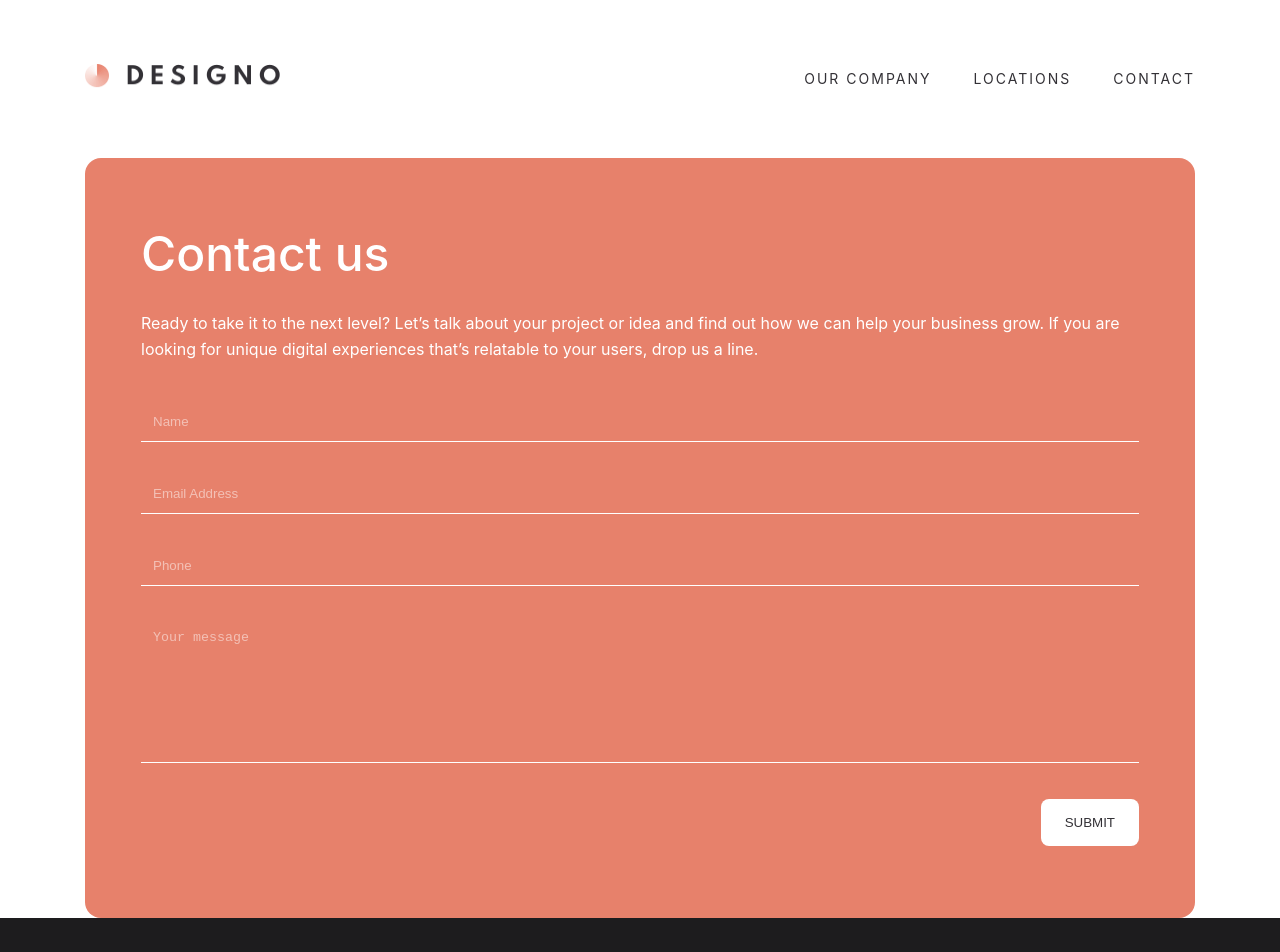
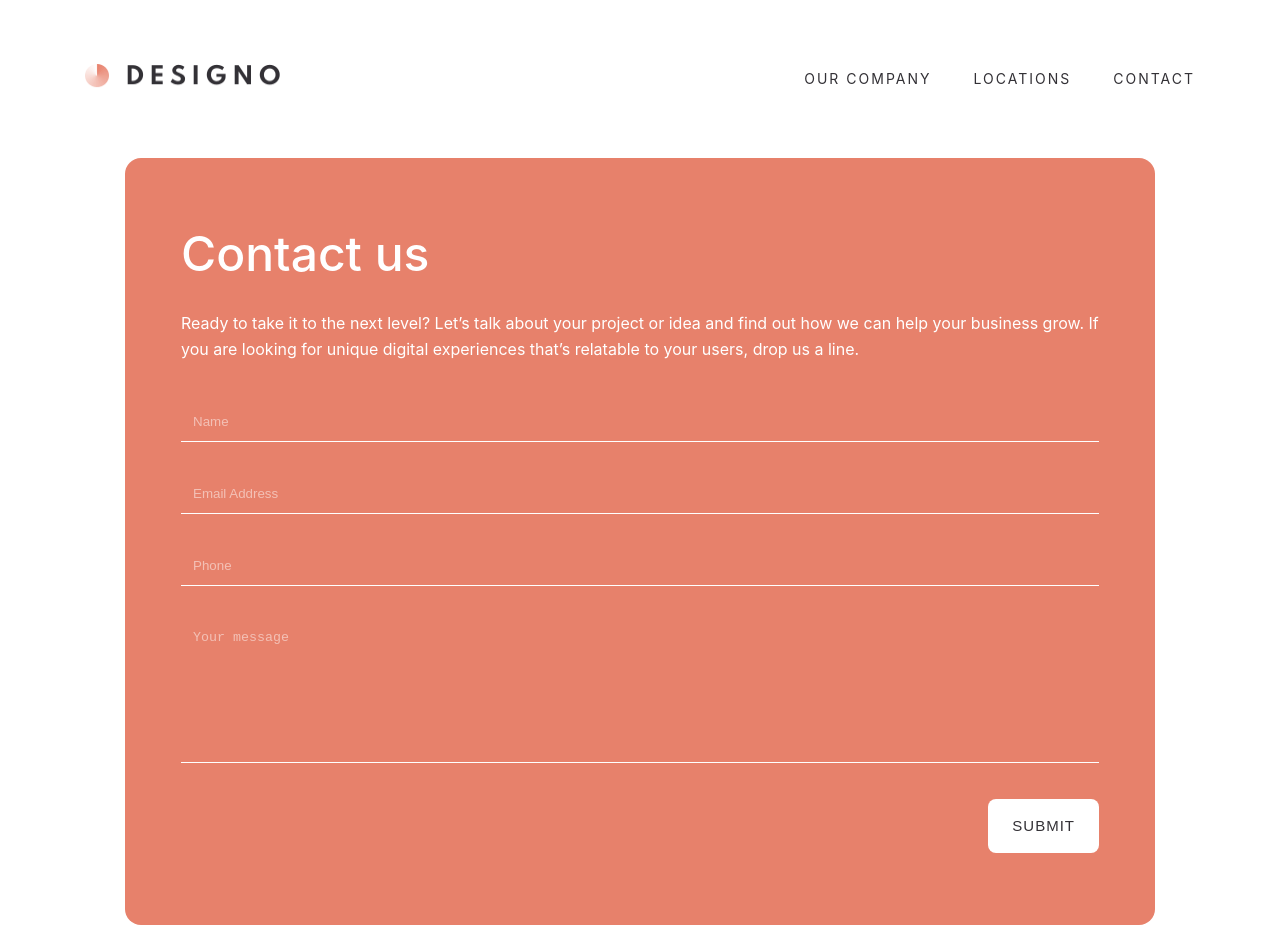
Before and after one commit to MartineauRemi/designo-website, a React (Create React App) app: page /contact in a window 1280 px wide. Shown: the top 952 px of the page. Built offline with nearby package versions, Linux system fonts and the light colour scheme.

Commit message:
Contact page layout complete

```diff
--- a/src/components/Buttons.js
+++ b/src/components/Buttons.js
@@ -9,6 +9,9 @@ export const Button = styled.button`
     padding: var(--button-padding);
     transition: all .2s ease-in-out;
     border-radius: var(--btn-border-radius);
+    letter-spacing: 1px;
+    font-size: 15px;
+    line-height: 22px;
 `
 
 export const WhiteBtn = styled(Button)`
--- a/src/pages/Contact.js
+++ b/src/pages/Contact.js
@@ -1,9 +1,21 @@
 import React from 'react'
 import styled from 'styled-components'
 import ContactForm from '../layout/contact/ContactForm'
+import LocationsCards from '../layout/shared/LocationsCards'
 
 const Main = styled.main`
+    display: grid;
+    row-gap: 7.5rem;
+    padding-bottom: 7.5rem;
 
+    @media screen and (min-width: 768px){
+        padding: 0 2.5rem 7.5rem 2.5rem;
+    }
+
+    @media screen and (min-width: 1440px){
+        row-gap: 10rem;
+        padding-bottom: 10rem;
+    }
 `
 
 const TextContainer = styled.div`
@@ -57,6 +69,8 @@ export default function Contact() {
                 </TextContainer>
                 <ContactForm />
             </ContactSection>
+
+            <LocationsCards />
         </Main>
     )
 }
```
